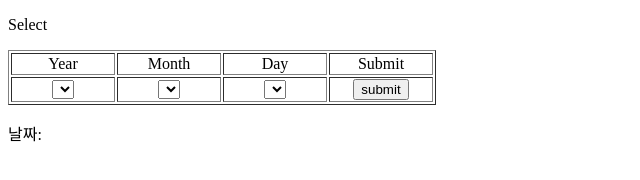
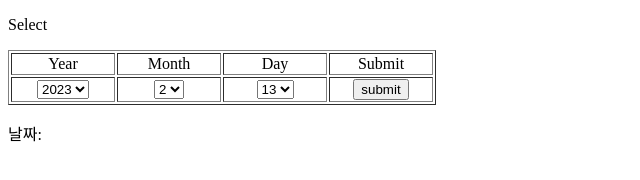
Before and after one commit to JueunKang323/NIMS, a plain HTML site: page index.html in a window 1280 px wide. Shown: the full height of the page, 0-640 px from the left. Drawn offline with Linux system fonts and the light colour scheme.

Commit message:
Update index.html

```diff
--- a/index.html
+++ b/index.html
@@ -9,6 +9,7 @@
 				const Year  = ndate.getFullYear();
 				const Day  = ndate.getDate();
 				var selectYear = document.cdate.year;
+				var iy = 0;
 				for ( var yr = 2012 ; yr <= Year; yr++) {
 					var objOption = document.createElement("option");
 					objOption.text=yr;
@@ -35,7 +36,7 @@
 				target.options[Day-1].selected = true;
 				document.getElementById('month').options[Month-1].selected = true;
 				document.getElementById('year').options[iy-1].selected = true;
-
+			}
 			function ChangeMonth(){
 				const month = document.getElementById("month").value;
 				const year  = document.getElementById("year").value;
@@ -118,5 +119,6 @@
 			날짜:
 		</p>
 		</form>
+
 	</body>
 </html>
```
